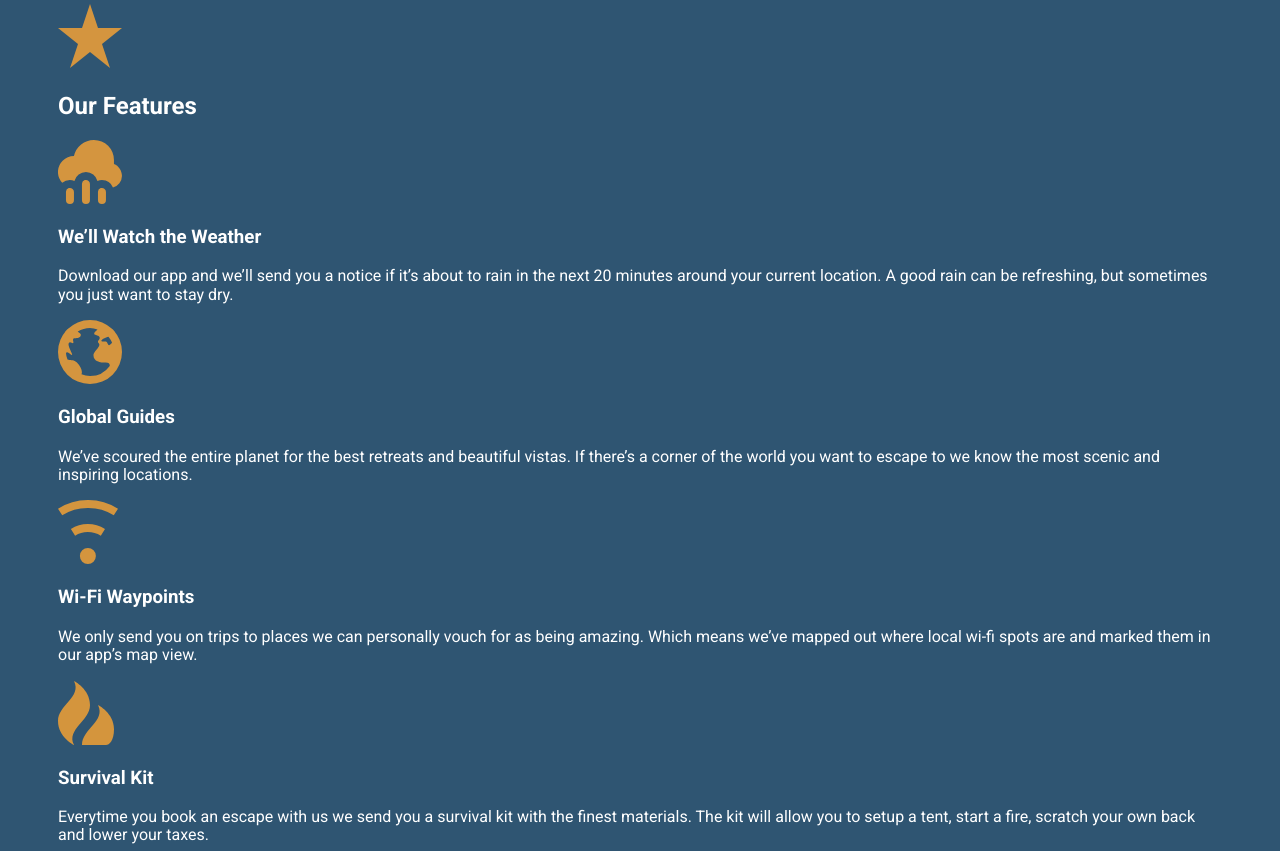
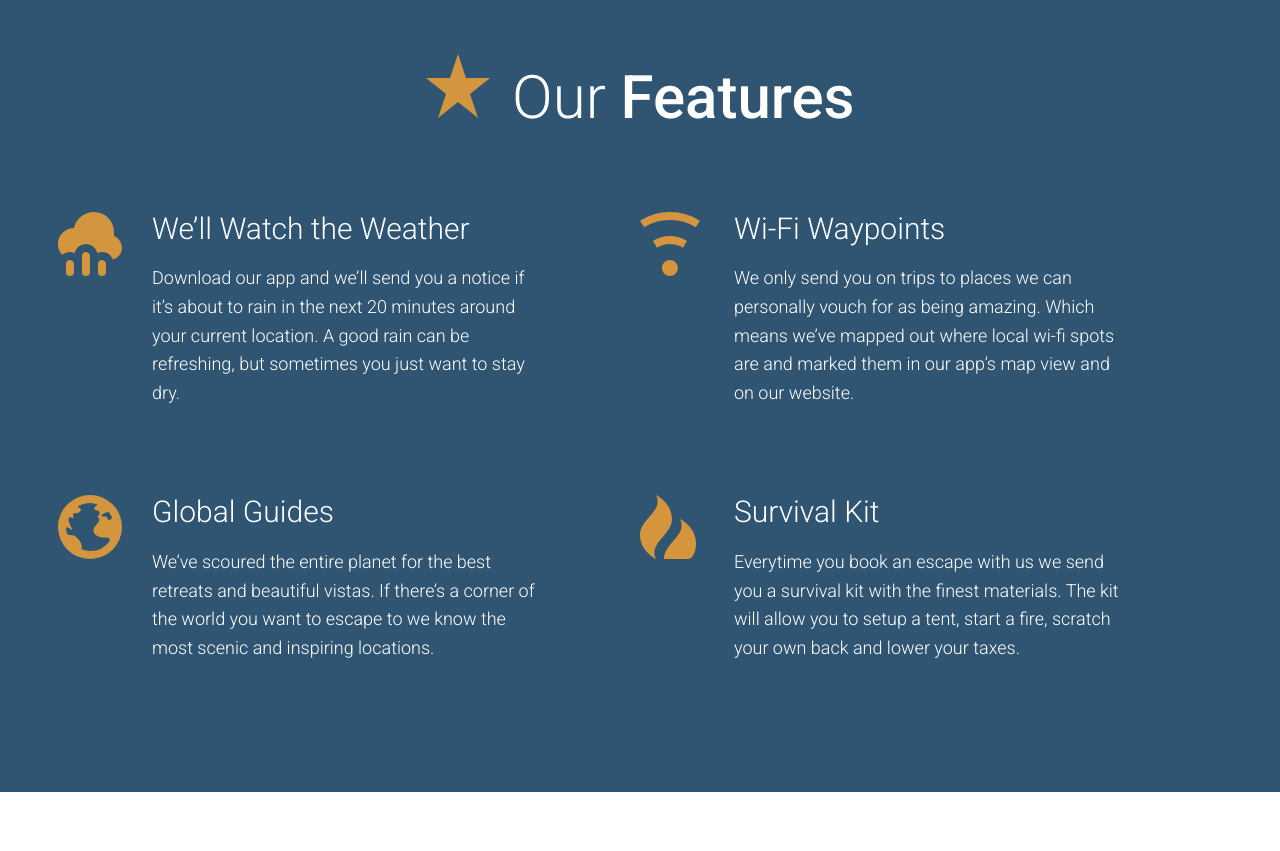
Before and after one commit to stefanjeremicc/travel-agency-website, a website: page app/index.html in a window 1280 px wide. Shown: the part 2209-3060 px from the top of the page. Drawn offline with Linux system fonts and the light colour scheme.

Commit message:
Feature section finished

```diff
--- /dev/null
+++ b/app/assets/styles/modules/_feature-item.css
@@ -0,0 +1,29 @@
+.feature-item {
+  position: relative;
+  padding-bottom: 2.5rem;
+
+  @mixin atSmall {
+    padding-left: 94px;
+  }
+
+  &__icon {
+    display: block;
+    margin: 0 auto;
+    @mixin atSmall {
+      position: absolute;
+      left: 0;
+    }
+  }
+
+  &__title {
+    font-size: 1.6rem;
+    font-weight: 300;
+    text-align: center;
+
+    @mixin atSmall {
+      font-size: 1.875rem;
+      margin-bottom: 0.8rem;
+      text-align: initial;
+    }
+  }
+}
--- /dev/null
+++ b/app/assets/styles/modules/_section-title.css
@@ -0,0 +1,23 @@
+.section-title {
+  font-size: 2.55rem;
+  font-weight: 300;
+  text-align: center;
+
+  @mixin atSmall {
+    font-size: 3.75rem;
+  }
+
+  span {
+    font-weight: 500;
+  }
+
+  &__icon {
+    display: block;
+    margin: 0 auto 0.6rem;
+
+    @mixin atSmall {
+      display: inline-block;
+      margin: 0 0.5rem 0 0;
+    }
+  }
+}
--- a/app/assets/styles/styles.css
+++ b/app/assets/styles/styles.css
@@ -11,3 +11,5 @@
 @import 'modules/_row.css';
 @import 'modules/_image.css';
 @import 'modules/_generic-content-container.css';
+@import 'modules/_section-title.css';
+@import 'modules/_feature-item.css';
--- a/app/index.html
+++ b/app/index.html
@@ -69,6 +69,7 @@
                     alt="Our founder, Jane Doe">
           </picture>
         </div>
+
         <div class="row__medium-8 row__medium-8-smaller">
           <div class="generic-content-container">
             <h2 class="headline headline--no-t-margin">Here&rsquo;s how we got started&hellip;</h2>
@@ -83,24 +84,43 @@
 
   <div id="features" class="page-section page-section--blue">
     <div class="wrapper">
-      <img src="assets/images/icons/star.svg">
-      <h2>Our Features</h2>
+      <h2 class="section-title">
+        <img  class="section-title__icon"
+              src="assets/images/icons/star.svg">
+              Our <span>Features</span>
+      </h2>
 
-      <img src="assets/images/icons/rain.svg">
-      <h3>We&rsquo;ll Watch the Weather</h3>
-      <p>Download our app and we&rsquo;ll send you a notice if it&rsquo;s about to rain in the next 20 minutes around your current location. A good rain can be refreshing, but sometimes you just want to stay dry.</p>
+      <div class="row row--gutters-large generic-content-container">
 
-      <img src="assets/images/icons/globe.svg">
-      <h3>Global Guides</h3>
-      <p>We&rsquo;ve scoured the entire planet for the best retreats and beautiful vistas. If there&rsquo;s a corner of the world you want to escape to we know the most scenic and inspiring locations.</p>
+        <div class="row__medium-6">
+          <div class="feature-item">
+            <img class="feature-item__icon" src="assets/images/icons/rain.svg">
+            <h3 class="feature-item__title">We&rsquo;ll Watch the Weather</h3>
+            <p>Download our app and we&rsquo;ll send you a notice if it&rsquo;s about to rain in the next 20 minutes around your current location. A good rain can be refreshing, but sometimes you just want to stay dry.</p>
+          </div>
 
-      <img src="assets/images/icons/wifi.svg">
-      <h3>Wi-Fi Waypoints</h3>
-      <p>We only send you on trips to places we can personally vouch for as being amazing. Which means we&rsquo;ve mapped out where local wi-fi spots are and marked them in our app&rsquo;s map view.</p>
+          <div class="feature-item">
+            <img class="feature-item__icon" src="assets/images/icons/globe.svg">
+            <h3 class="feature-item__title">Global Guides</h3>
+            <p>We&rsquo;ve scoured the entire planet for the best retreats and beautiful vistas. If there&rsquo;s a corner of the world you want to escape to we know the most scenic and inspiring locations.</p>
+          </div>
+        </div>
 
-      <img src="assets/images/icons/fire.svg">
-      <h3>Survival Kit</h3>
-      <p>Everytime you book an escape with us we send you a survival kit with the finest materials. The kit will allow you to setup a tent, start a fire, scratch your own back and lower your taxes.</p>
+        <div class="row__medium-6">
+          <div class="feature-item">
+            <img class="feature-item__icon" src="assets/images/icons/wifi.svg">
+            <h3 class="feature-item__title">Wi-Fi Waypoints</h3>
+            <p>We only send you on trips to places we can personally vouch for as being amazing. Which means we&rsquo;ve mapped out where local wi-fi spots are and marked them in our app&rsquo;s map view and on our website.</p>
+          </div>
+
+          <div class="feature-item">
+            <img class="feature-item__icon" src="assets/images/icons/fire.svg">
+            <h3 class="feature-item__title">Survival Kit</h3>
+            <p>Everytime you book an escape with us we send you a survival kit with the finest materials. The kit will allow you to setup a tent, start a fire, scratch your own back and lower your taxes.
+            </p>
+          </div>
+        </div>
+      </div>
     </div>
   </div>
 
--- a/app/temp/styles/styles.css
+++ b/app/temp/styles/styles.css
@@ -655,6 +655,11 @@ a {
       width: 33.33%;
     }
 
+    .row__medium-6 {
+      float: left;
+      width: 50%;
+    }
+
     .row__medium-4-larger {
       width: 37%;
     }
@@ -670,6 +675,10 @@ a {
 
     .row--gutters > div:not(:last-child) {
       padding-right: 65px;
+    }
+
+    .row--gutters-large > div {
+      padding-right: 100px;
     }
 
     .row__b-margin-until-medium {
@@ -712,3 +721,73 @@ a {
 .generic-content-container p a {
     font-weight: 700;
   }
+
+.section-title {
+  font-size: 2.55rem;
+  font-weight: 300;
+  text-align: center;
+}
+
+@media (min-width: 530px) {
+
+.section-title {
+    font-size: 3.75rem
+}
+  }
+
+.section-title span {
+    font-weight: 500;
+  }
+
+.section-title__icon {
+    display: block;
+    margin: 0 auto 0.6rem;
+  }
+
+@media (min-width: 530px) {
+
+.section-title__icon {
+      display: inline-block;
+      margin: 0 0.5rem 0 0
+  }
+  }
+
+.feature-item {
+  position: relative;
+  padding-bottom: 2.5rem;
+}
+
+@media (min-width: 530px) {
+
+.feature-item {
+    padding-left: 94px
+}
+  }
+
+.feature-item__icon {
+    display: block;
+    margin: 0 auto;
+  }
+
+@media (min-width: 530px) {
+
+.feature-item__icon {
+      position: absolute;
+      left: 0
+  }
+  }
+
+.feature-item__title {
+    font-size: 1.6rem;
+    font-weight: 300;
+    text-align: center;
+  }
+
+@media (min-width: 530px) {
+
+.feature-item__title {
+      font-size: 1.875rem;
+      margin-bottom: 0.8rem;
+      text-align: initial
+  }
+  }
```
Also changed, not shown: app/assets/styles/modules/_row.css (+9 -0 lines).
